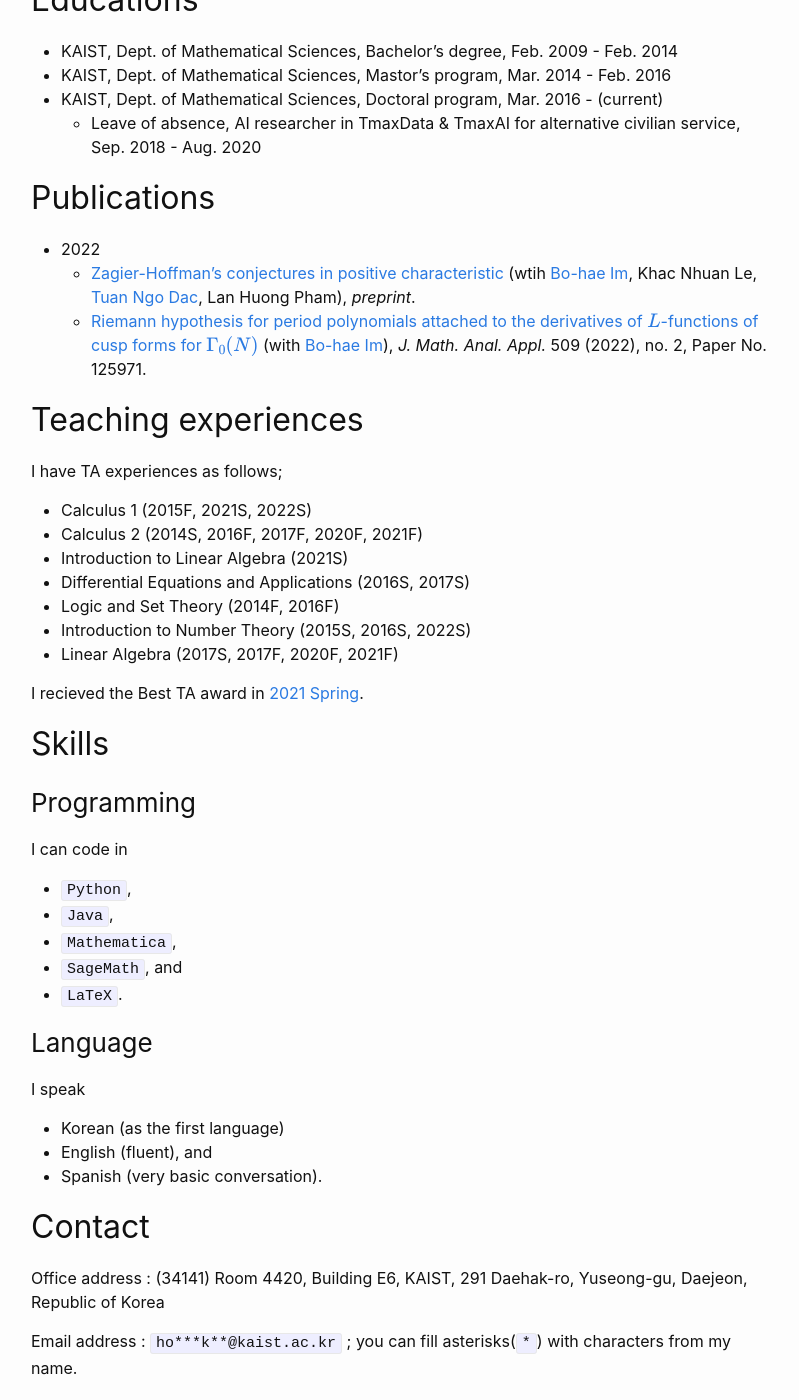
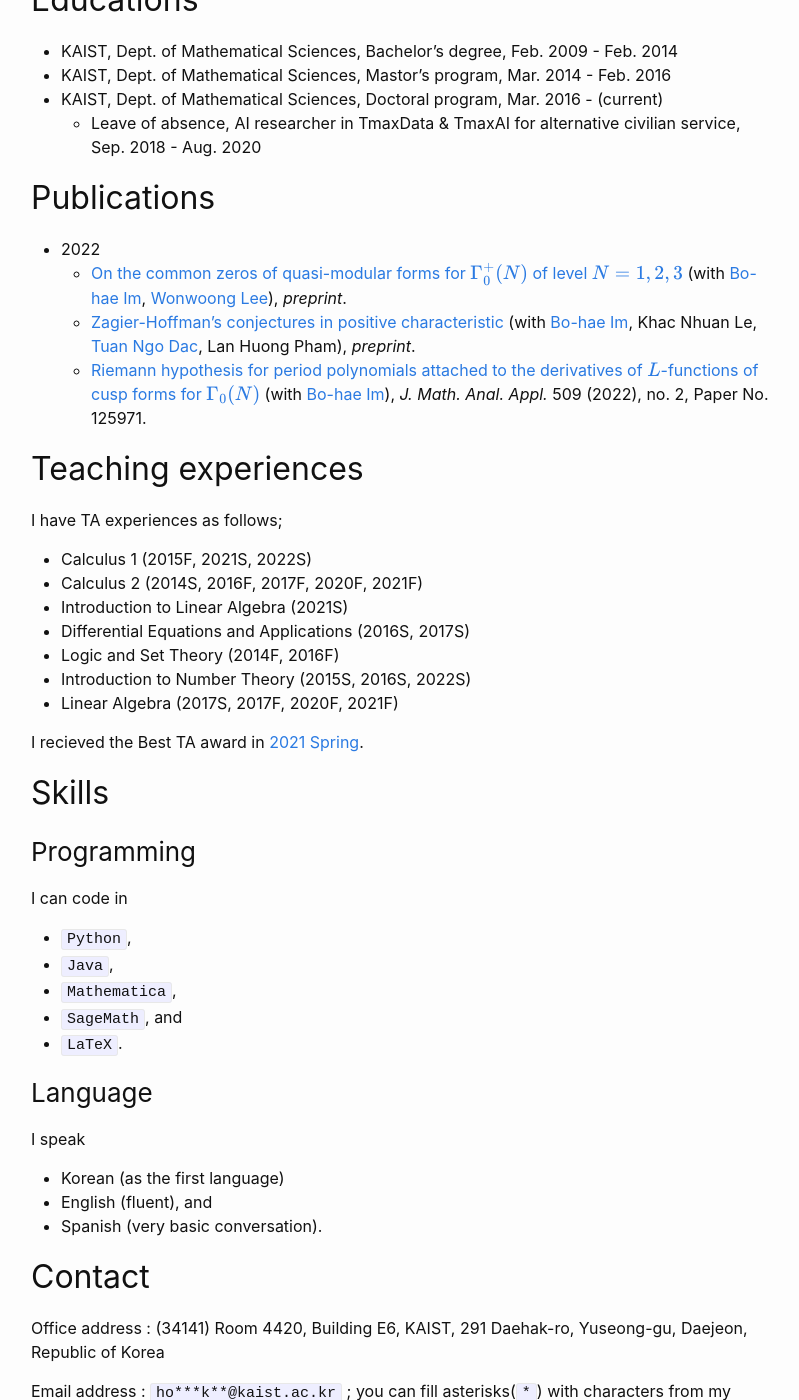
Before and after one commit to hojin-kim/blog, a Jekyll site: the page built from _pages/about.md, in a window 1280 px wide and 1400 px high, scrolled down 368 px. Shown: the whole window, without its empty margins (239-1038 px from the left). Built offline with Jekyll 4.4.1, drawn with Linux system fonts in a browser that asks for light colours; some of the changed text lies outside the part shown.

Commit message:
IKL2022 added

```diff
--- a/_pages/about.md
+++ b/_pages/about.md
@@ -19,7 +19,8 @@ Number theory
 
 ## Publications
 * 2022
-  * [Zagier-Hoffman's conjectures in positive characteristic][IKLNdP2022] (wtih [Bo-hae Im][BHIm],  Khac Nhuan Le, [Tuan Ngo Dac][TNgoDac], Lan Huong Pham), _preprint_.
+  * [On the common zeros of quasi-modular forms for $\Gamma_0^+(N)$ of level $N=1,2,3$][IKL2022] (with [Bo-hae Im][BHIm], [Wonwoong Lee][WLee]), _preprint_.
+  * [Zagier-Hoffman's conjectures in positive characteristic][IKLNdP2022] (with [Bo-hae Im][BHIm],  Khac Nhuan Le, [Tuan Ngo Dac][TNgoDac], Lan Huong Pham), _preprint_.
   * [Riemann hypothesis for period polynomials attached to the derivatives of $$L$$-functions of cusp forms for $$\Gamma_0(N)$$][IM2022] (with [Bo-hae Im][BHIm]), _J. Math. Anal. Appl._ 509 (2022), no. 2, Paper No. 125971.
 
 ## Teaching experiences
```
Also changed, not shown: other parts of _pages/about.md (+3 -1 lines).
